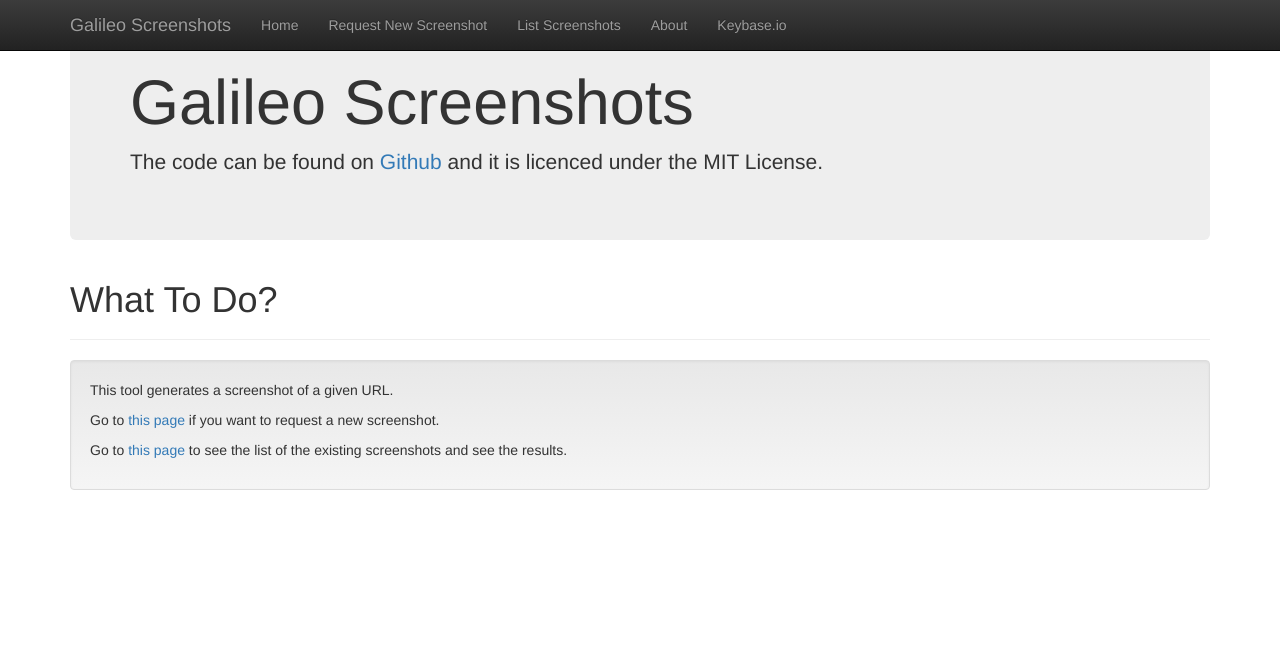
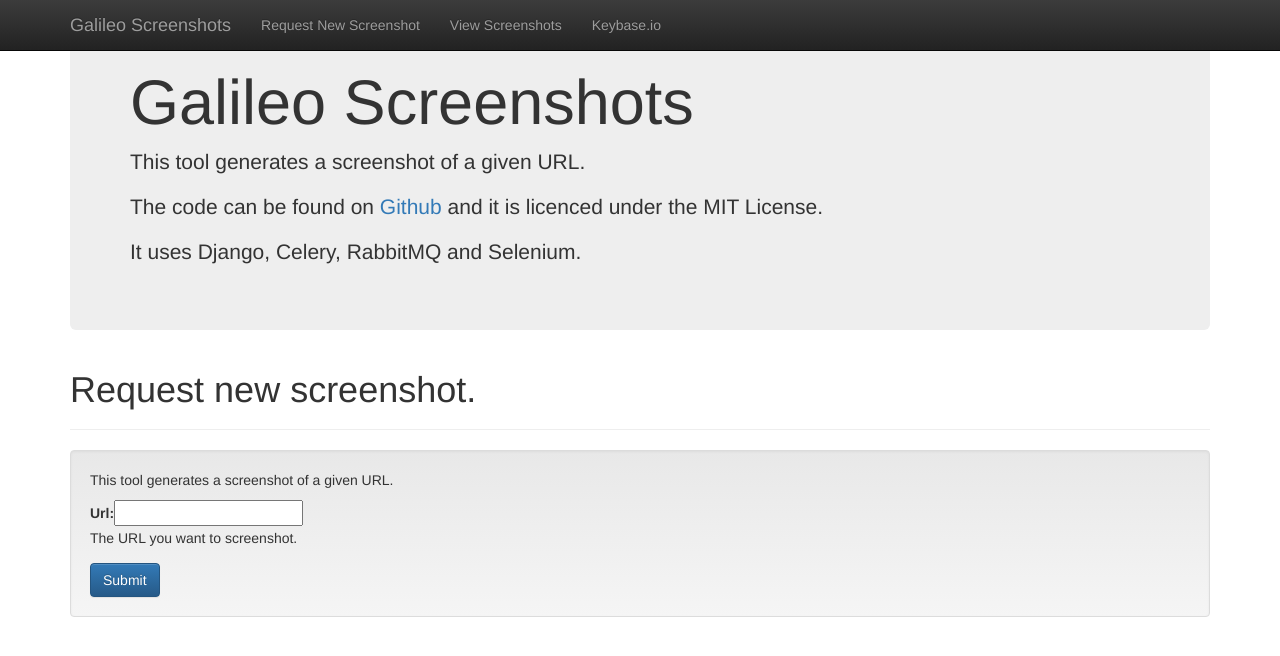
Before and after one commit to limolitz/galileo-screenshots, a Django app: page / in a window 1280 px wide. Shown: the top 656 px of the page. Run offline with Django 3.2, Linux system fonts and the light colour scheme; parts of the project's set-up code (start-up, migrations or seed data) failed here and were passed over; some libraries are stand-ins or nearby versions.

Commit message:
Removed unnecessary pages, styled list of screenshots

```diff
--- a/frontend/urls.py
+++ b/frontend/urls.py
@@ -3,9 +3,7 @@
 from . import views
 
 urlpatterns = [
-    path('', views.HomePageView.as_view(), name='home'),
-    path('about/', views.AboutPageView.as_view(), name='about'),
-    path('screenshots/new/', views.create_screenshot, name='request'),
-    path('screenshots/list/', views.ListPageView.as_view(), name='list'),
-    path('screenshots/view/<int:pk>/', views.view_screenshot, name='view'),
+    path('', views.create_screenshot, name='request'),
+    path('list/', views.ListPageView.as_view(), name='list'),
+    path('view/<int:pk>/', views.view_screenshot, name='view'),
 ]
--- a/templates/about.html
+++ /dev/null
@@ -1,5 +0,0 @@
-{% extends 'base.html' %}
-
-{% block content %}
-<h2>About page.</h2>
-{% endblock %}
--- a/templates/base.html
+++ b/templates/base.html
@@ -9,7 +9,7 @@
 		<meta name="author" content="Florin Godard">
 		<link rel="icon" href="favicon.ico">
 
-		<title>floringodard.eu | Galileo Screenshots</title>
+		<title>Galileo Screenshots | floringodard.eu</title>
 
         {% load static %}
 
@@ -41,10 +41,8 @@
 				</div>
 				<div id="navbar" class="navbar-collapse collapse">
 					<ul class="nav navbar-nav">
-						<li><a href="{% url 'home' %}">Home</a></li>
-                        <li><a href="{% url 'request' %}">Request New Screenshot</a></li>
-                        <li><a href="{% url 'list' %}">List Screenshots</a></li>
-                        <li><a href="{% url 'about' %}">About</a></li>
+						<li><a href="{% url 'request' %}">Request New Screenshot</a></li>
+                        <li><a href="{% url 'list' %}">View Screenshots</a></li>
 						<li><a href="https://keybase.io/wasmitnetzen">Keybase.io</a></li>
 					</ul>
 				</div><!--/.nav-collapse -->
@@ -54,7 +52,9 @@
 		<div class="container theme-showcase" role="main">
 			<div class="jumbotron">
 				<h1>Galileo Screenshots</h1>
+                <p>This tool generates a screenshot of a given URL.</p>
 				<p>The code can be found on <a href="https://github.com/wasmitnetzen">Github</a> and it is licenced under the MIT License.</p>
+                <p>It uses Django, Celery, RabbitMQ and Selenium.</p>
 			</div>
 
             {% block content %}
--- a/templates/home.html
+++ /dev/null
@@ -1,12 +0,0 @@
-{% extends 'base.html' %}
-
-{% block content %}
-    <div class="page-header">
-        <h1>What To Do?</h1>
-    </div>
-    <div class="well">
-        <p>This tool generates a screenshot of a given URL.</p>
-        <p>Go to <a href="{% url 'request' %}">this page</a> if you want to request a new screenshot.</p>
-        <p>Go to <a href="{% url 'list' %}">this page</a> to see the list of the existing screenshots and see the results.</p>
-    </div>
-{% endblock %}
```
Also changed, not shown: templates/list.html (+21 -6 lines).
